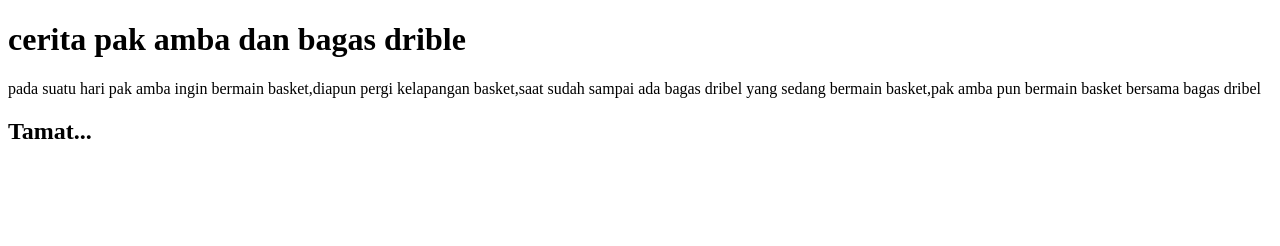
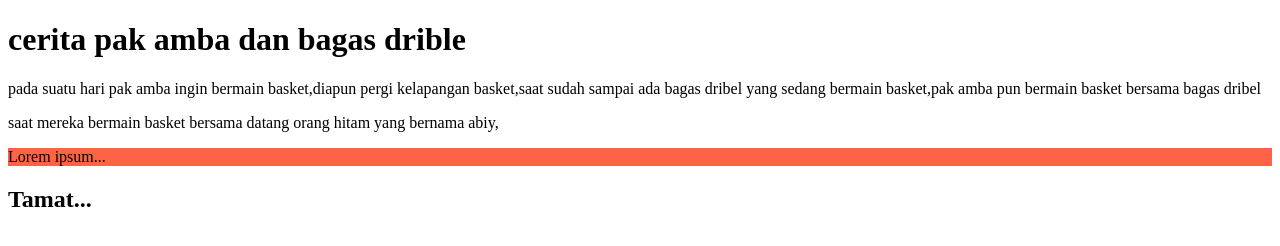
Before and after one commit to fa-iz/amba, a plain HTML site: page index.html in a window 1280 px wide. Drawn offline with Linux system fonts and the light colour scheme.

Commit message:
Update index.html

```diff
--- a/index.html
+++ b/index.html
@@ -7,6 +7,8 @@
 
 <h1>cerita pak amba dan bagas drible</h1>
 <p>pada suatu hari pak amba ingin bermain basket,diapun pergi kelapangan basket,saat sudah sampai ada bagas dribel yang sedang bermain basket,pak amba pun bermain basket bersama bagas dribel</p>
+<p>saat mereka bermain basket bersama datang orang hitam yang bernama abiy,</p>
+<p style="background-color:Tomato;">Lorem ipsum...</p>
 <h2>Tamat...</h2>
 </body>
 </html>
```
